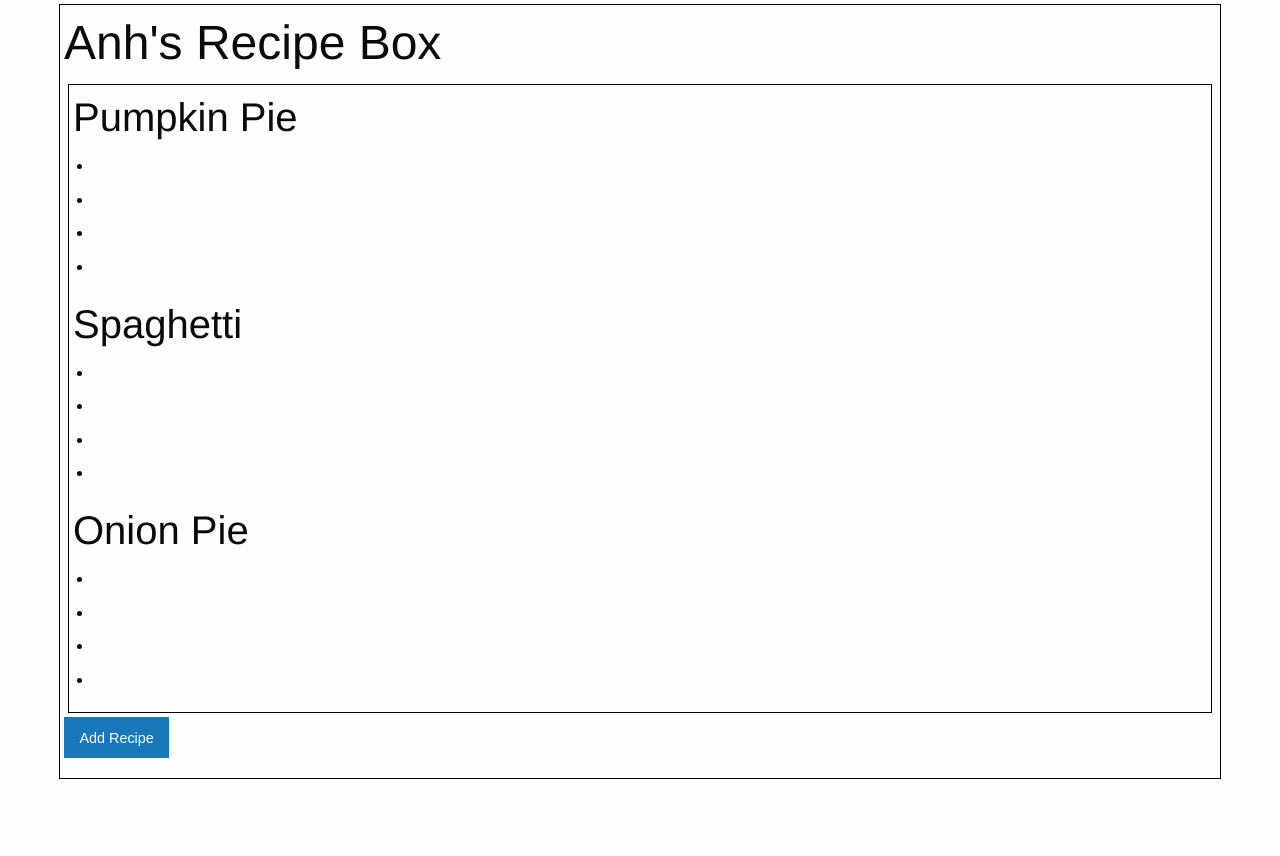
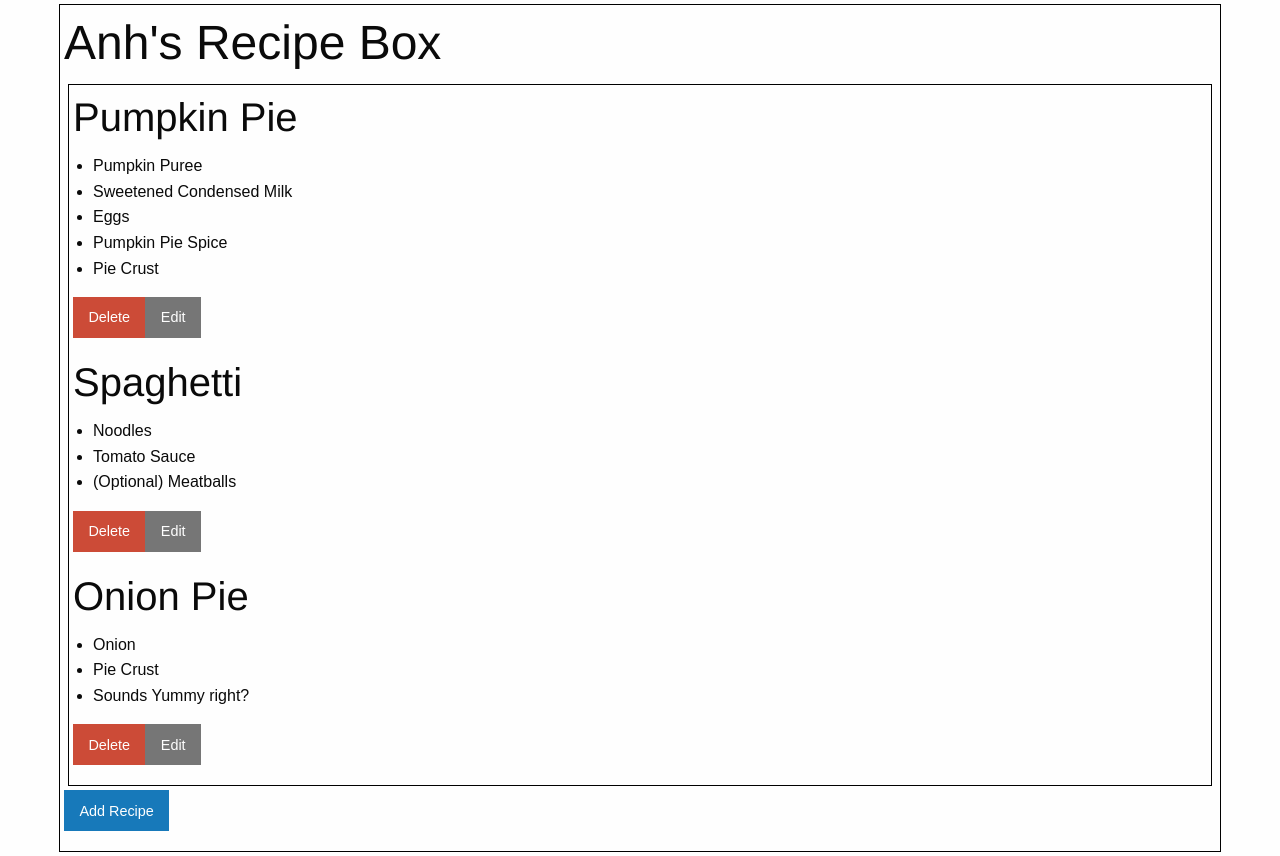
Before and after one commit to EverAnh/recipe-box, a React (Create React App) app: page / in a window 1280 px wide. Before the commit the page ends 800 px from the top, so only its background shows below. Built offline with nearby package versions, Linux system fonts and the light colour scheme.

Commit message:
done mocking ingredient list and recipe buttons

```diff
--- a/src/views/App.jsx
+++ b/src/views/App.jsx
@@ -6,11 +6,25 @@ class App extends React.Component {
   constructor (props) {
     super(props);
     this.state = {
-      recipes: [
-        "Pumpkin Pie",
-        "Spaghetti",
-        "Onion Pie"
-      ]
+      recipes: {
+        "Pumpkin Pie": [
+          "Pumpkin Puree",
+          "Sweetened Condensed Milk",
+          "Eggs",
+          "Pumpkin Pie Spice",
+          "Pie Crust"
+        ],
+        "Spaghetti": [
+          "Noodles",
+          "Tomato Sauce",
+          "(Optional) Meatballs"
+        ],
+        "Onion Pie": [
+          "Onion",
+          "Pie Crust",
+          "Sounds Yummy right?"
+        ]
+      }
     };
   }
   render() {
@@ -19,7 +33,9 @@ class App extends React.Component {
         <div className="small-12 columns">
           <div className="bordered">
             <h1>Anh's Recipe Box</h1>
-            <RecipeList />
+            <RecipeList
+              state={this.state}
+            />
             <button
               type="button"
               className="button"
--- a/src/views/Ingredient.jsx
+++ b/src/views/Ingredient.jsx
@@ -1,9 +1,9 @@
 import React from 'react';
 
-const Ingredient = () => {
+const Ingredient = (props) => {
   return (
     <div>
-
+      {props.ingredient}
     </div>
   );
 }
--- a/src/views/Recipe.jsx
+++ b/src/views/Recipe.jsx
@@ -6,11 +6,26 @@ const Recipe = (props) => {
     <div>
       <h2>{props.recipeName}</h2>
       <ul>
-        <li><Ingredient /></li>
-        <li><Ingredient /></li>
-        <li><Ingredient /></li>
-        <li><Ingredient /></li>
+        {props.ingredientList.map((ingredient) => (
+          <li><Ingredient ingredient={ingredient} /></li>
+        ))}
       </ul>
+      <div className="button-group">
+        <button
+          type="button"
+          className="alert button"
+          name="Delete"
+        >
+          Delete
+        </button>
+        <button
+          type="button"
+          className="secondary button"
+          name="Edit"
+        >
+          Edit
+        </button>
+      </div>
     </div>
   );
 }
--- a/src/views/RecipeList.jsx
+++ b/src/views/RecipeList.jsx
@@ -1,26 +1,17 @@
 import React from 'react';
 import Recipe from './Recipe';
 
-class RecipeList extends React.Component {
-  constructor (props) {
-    super(props);
-    this.state = {
-      recipes: [
-        "Pumpkin Pie",
-        "Spaghetti",
-        "Onion Pie"
-      ]
-    };
-  }
-  render() {
+const RecipeList = (props) => {
     return (
       <div className="bordered">
-        {this.state.recipes.map((recipeName) => (
-          <Recipe recipeName={recipeName} />
+        {Object.keys(props.state.recipes).map((recipeName) => (
+          <Recipe
+            recipeName={recipeName}
+            ingredientList={props.state.recipes[recipeName]}
+          />
         ))}
       </div>
     );
-  }
 }
 
 export default RecipeList;
```
Also changed, not shown: 1 other file (tests, documents, lock files or other folders).
